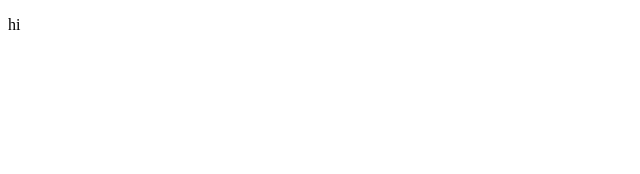
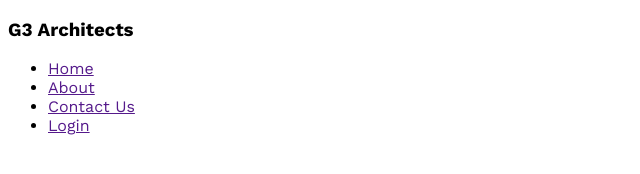
Before and after one commit to Md-Firoz-Mahmud-Nur/0016.G3-Architects-website, a plain HTML site: page index.html in a window 1280 px wide. Shown: the whole page, without its empty margins (0-640 px from the left). Drawn offline with nearby package versions, Linux system fonts and the light colour scheme.

Commit message:
add font

```diff
--- a/index.html
+++ b/index.html
@@ -7,6 +7,22 @@
     <link rel="stylesheet" href="styles/architects.css">
 </head>
 <body>
-    <p>hi</p>
+    <header>
+        <nav>
+            <h3>G3 Architects</h3>
+            <ul>
+                <li><a href="">Home</a></li>
+                <li><a href="">About</a></li>
+                <li><a href="">Contact Us</a></li>
+                <li><a href="">Login</a></li>
+            </ul>
+        </nav>
+    </header>
+    <main>
+
+    </main>
+    <footer>
+
+    </footer>
 </body>
 </html>
--- a/styles/architects.css
+++ b/styles/architects.css
@@ -0,0 +1,6 @@
+/* font */
+@import url("https://fonts.googleapis.com/css2?family=Work+Sans:wght@400;500;600;700;800&display=swap");
+
+* {
+  font-family: "Work Sans", sans-serif;
+}
```
